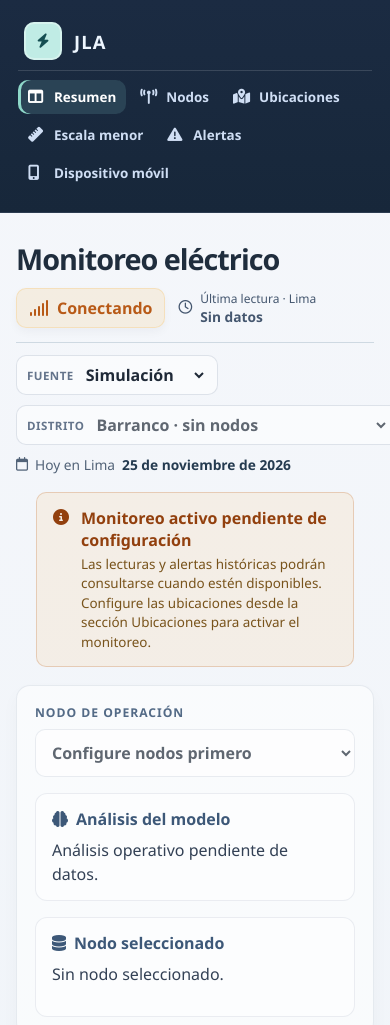
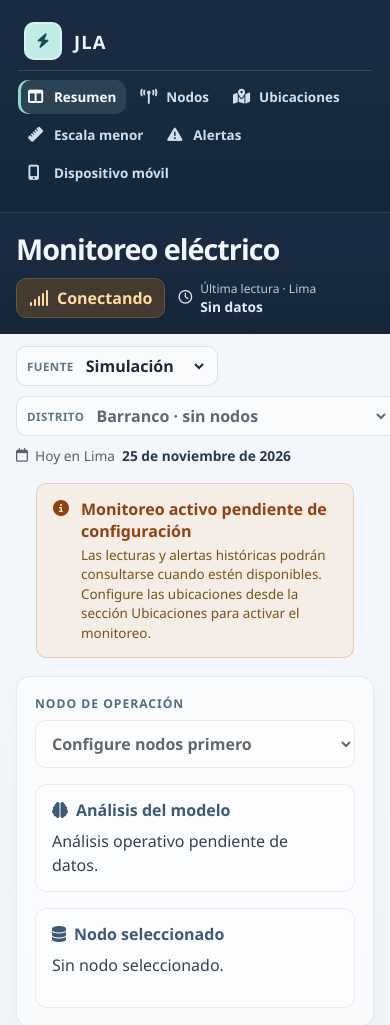
Before and after one commit to JesusD-10/PFC2_SERVIDOR, a website: page public/index.html in a window 390 px wide. Shown: the top 1025 px of the page. Drawn offline with nearby package versions, Linux system fonts and the light colour scheme; no server answers.

Commit message:
Comparte el degradado de navegación con la cabecera

```diff
--- a/public/css/styles.css
+++ b/public/css/styles.css
@@ -1,4 +1,5 @@
 :root {
+  --navigation-background: linear-gradient(180deg, #1b2b42 0%, #17273a 100%);
   --bg-color: #06121f;
   --bg-soft: #0f172a;
   --card-bg: rgba(15, 23, 42, 0.88);
@@ -69,7 +70,7 @@ input {
 
 .sidebar {
   width: 240px;
-  background: linear-gradient(180deg, #1b2b42 0%, #17273a 100%);
+  background: var(--navigation-background);
   color: #dfe9f7;
   padding: 22px 18px;
   border-right: 1px solid rgba(255, 255, 255, 0.08);
@@ -139,8 +140,9 @@ input {
 .nav-item.active { background: #2a4355; box-shadow: inset 3px 0 #8ed8c9; }
 
 .main-panel {
+  --panel-gutter: 28px;
   flex: 1;
-  padding: 14px 28px 28px;
+  padding: 0 var(--panel-gutter) var(--panel-gutter);
 }
 
 .topbar {
@@ -149,8 +151,9 @@ input {
   justify-content: space-between;
   gap: 16px;
   flex-wrap: wrap;
-  padding: 18px 0;
-  border-bottom: 1px solid #ced9e2;
+  margin-inline: calc(-1 * var(--panel-gutter));
+  padding: 24px var(--panel-gutter);
+  background: var(--navigation-background);
 }
 
 .brand-wrap {
@@ -164,7 +167,7 @@ input {
   font-size: clamp(1.45rem, 2vw, 2rem);
   font-weight: 650;
   letter-spacing: -0.035em;
-  color: #1f2d3d;
+  color: #f1f6fc;
 }
 
 .topbar-status {
@@ -189,25 +192,25 @@ input {
 }
 
 .status-online {
-  color: #1f8f5f;
-  background: rgba(44, 190, 115, 0.08);
-  border-color: rgba(44, 190, 115, 0.18);
+  color: #a2efd1;
+  background: #23423f;
+  border-color: #396459;
 }
 
 .status-offline {
-  color: #b85a17;
-  background: rgba(245, 158, 11, 0.1);
-  border-color: rgba(245, 158, 11, 0.18);
+  color: #ffdc9e;
+  background: #433b30;
+  border-color: #68563a;
 }
 
 .status-clock {
-  color: #45576f;
+  color: #dfe9f7;
   padding: 0;
   background: none;
   box-shadow: none;
   font-size: .86rem;
 }
-.clock-label { display: block; font-size: .75rem; font-weight: 500; }
+.clock-label { display: block; color: #b9cbe0; font-size: .75rem; font-weight: 500; }
 
 .toolbar-controls-top {
   display: flex;
@@ -319,7 +322,7 @@ input {
   .sidebar .nav-menu { display: flex; flex-direction: row; gap: 4px; flex-wrap: wrap; }
   .nav-menu .nav-item { width: auto; padding: 8px 10px; font-size: .84rem; }
   .sidebar .profile-block { margin-bottom: 9px; padding-bottom: 10px; }
-  .topbar { gap: 10px; padding: 10px 0 14px; }
+  .topbar { gap: 10px; padding-block: 16px; }
 }
 
 .ai-alert-box {
@@ -910,9 +913,7 @@ input {
 }
 
 @media (max-width: 640px) {
-  .main-panel {
-    padding: 16px;
-  }
+  .main-panel { --panel-gutter: 16px; }
 
   .subnav-row {
     padding: 12px;
@@ -1054,10 +1055,6 @@ input {
 }
 
 @media (max-width: 640px) {
-  .main-panel {
-    padding: 16px;
-  }
-
   .subnav-row {
     padding: 12px;
   }
```
